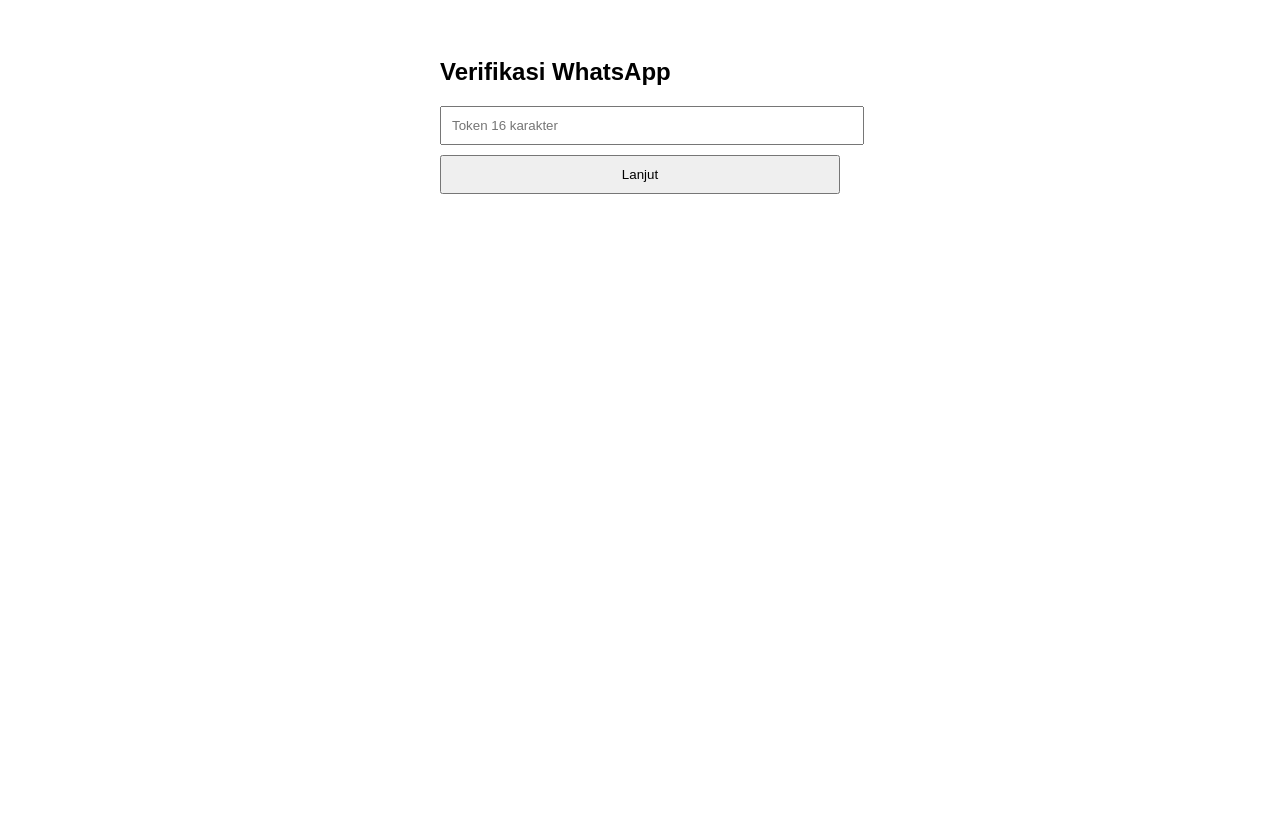
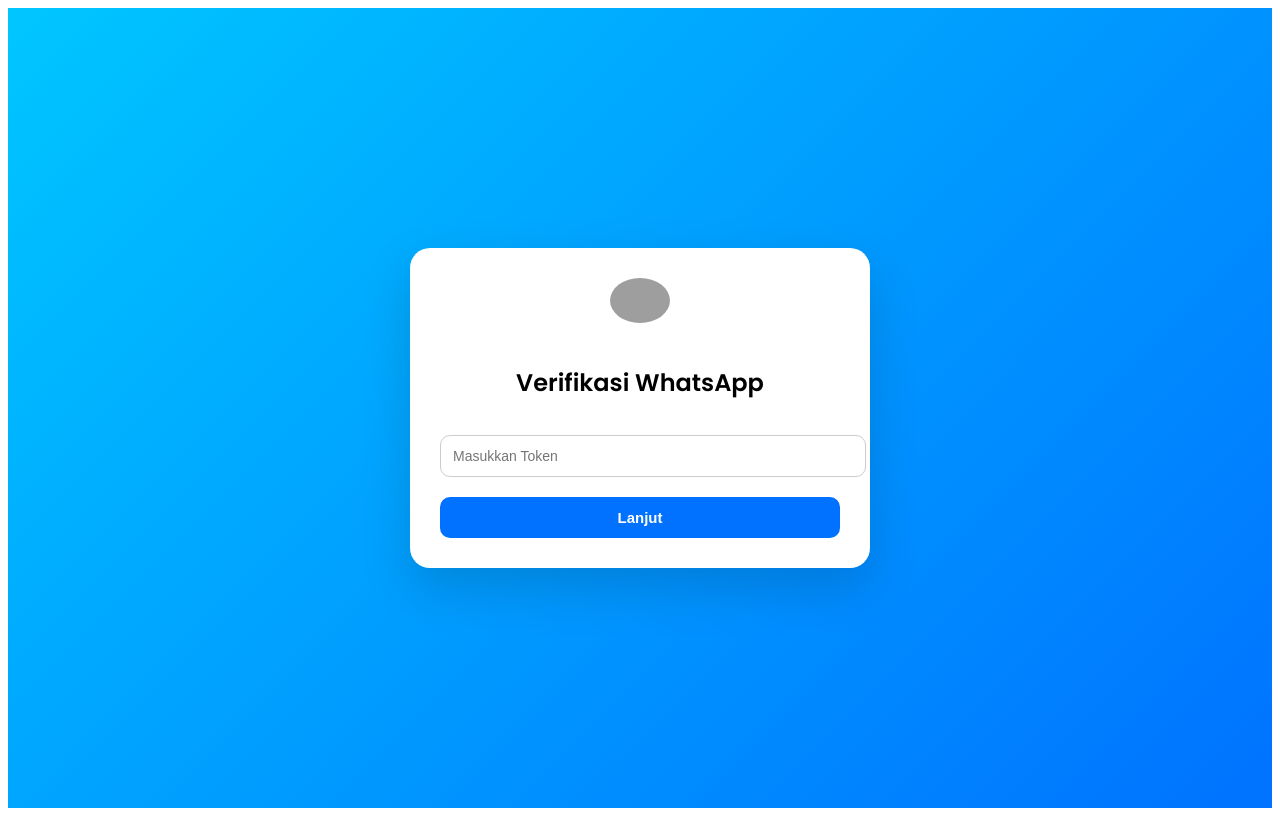
Before and after one commit to LeeXiaoJunlx/databaseuser, a Next.js app: page / in a window 1280 px wide. Built offline with nearby package versions, Linux system fonts and the light colour scheme; grey boxes are pictures that could not be loaded.

Commit message:
Update index.js

```diff
--- a/pages/index.js
+++ b/pages/index.js
@@ -5,11 +5,14 @@ export default function Home() {
   const [token, setToken] = useState("")
   const [number, setNumber] = useState("")
   const [msg, setMsg] = useState("")
+  const [loading, setLoading] = useState(false)
 
   const submit = async () => {
     if (!token || !number) return setMsg("Isi token dan nomor!")
+    setLoading(true)
+    setMsg("Memverifikasi...")
 
-    setMsg("Memverifikasi...")
+    try {
       const res = await fetch("/api/verifikasi", {
         method: "POST",
         headers: { "Content-Type": "application/json" },
@@ -18,22 +21,120 @@ export default function Home() {
       const data = await res.json()
       setMsg(data.message)
       if (data.success) setStep("done")
+    } catch (err) {
+      setMsg("Gagal terhubung ke server")
+    } finally {
+      setLoading(false)
+    }
   }
 
   return (
-    <div style={{ padding: 30, maxWidth: 400, margin: "auto", fontFamily: "sans-serif" }}>
-      <h2>Verifikasi WhatsApp</h2>
-      <input placeholder="Token 16 karakter" value={token} onChange={e => setToken(e.target.value)} style={{ display: "block", width: "100%", padding: 10, marginBottom: 10 }} />
-      {step !== "token" || (
-        <button onClick={() => setStep("number")} style={{ padding: 10, width: "100%" }}>Lanjut</button>
+    <div style={{
+      minHeight: "100vh",
+      display: "flex",
+      justifyContent: "center",
+      alignItems: "center",
+      background: "linear-gradient(135deg, #00c6ff, #0072ff)",
+      fontFamily: "'Poppins', sans-serif"
+    }}>
+      <style>{`
+        @import url('https://fonts.googleapis.com/css2?family=Poppins:wght@400;600&display=swap');
+        .card {
+          background: #fff;
+          padding: 30px;
+          border-radius: 20px;
+          box-shadow: 0 20px 50px rgba(0,0,0,0.15);
+          width: 100%;
+          max-width: 400px;
+          text-align: center;
+          animation: fadeIn 0.5s ease;
+        }
+        input {
+          width: 100%;
+          padding: 12px;
+          margin-top: 15px;
+          border-radius: 10px;
+          border: 1px solid #ccc;
+          font-size: 14px;
+        }
+        button {
+          width: 100%;
+          margin-top: 20px;
+          padding: 12px;
+          border: none;
+          border-radius: 10px;
+          background: #0072ff;
+          color: white;
+          font-weight: 600;
+          font-size: 15px;
+          cursor: pointer;
+          transition: 0.3s ease;
+        }
+        button:hover {
+          background: #005fd1;
+        }
+        .loader {
+          margin: 20px auto;
+          display: flex;
+          justify-content: center;
+          gap: 6px;
+        }
+        .dot {
+          width: 10px;
+          height: 10px;
+          background: #0072ff;
+          border-radius: 50%;
+          animation: bounce 0.6s infinite alternate;
+        }
+        .dot:nth-child(2) {
+          animation-delay: 0.2s;
+        }
+        .dot:nth-child(3) {
+          animation-delay: 0.4s;
+        }
+        @keyframes bounce {
+          to {
+            opacity: 0.3;
+            transform: translateY(-10px);
+          }
+        }
+        @keyframes fadeIn {
+          from {opacity: 0; transform: translateY(20px);}
+          to {opacity: 1; transform: translateY(0);}
+        }
+      `}</style>
+      <div className="card">
+        <img src="https://ui-avatars.com/api/?name=Token&background=0072ff&color=fff" width="60" style={{ borderRadius: "50%", marginBottom: 15 }} />
+        <h2 style={{ marginBottom: 20 }}>Verifikasi WhatsApp</h2>
+
+        {step === "token" && (
+          <>
+            <input placeholder="Masukkan Token" value={token} onChange={e => setToken(e.target.value)} />
+            <button onClick={() => {
+              if (!token) return setMsg("Isi token dulu!");
+              setStep("number");
+              setMsg("");
+            }}>Lanjut</button>
+          </>
         )}
+
         {step === "number" && (
           <>
-          <input placeholder="Nomor 628xxx" value={number} onChange={e => setNumber(e.target.value)} style={{ display: "block", width: "100%", padding: 10, marginTop: 10 }} />
-          <button onClick={submit} style={{ padding: 10, width: "100%", marginTop: 10 }}>Verifikasi</button>
+            <input placeholder="Nomor WhatsApp (62xxxx)" value={number} onChange={e => setNumber(e.target.value)} />
+            <button onClick={submit}>Verifikasi Sekarang</button>
           </>
         )}
-      <p>{msg}</p>
+
+        {loading && (
+          <div className="loader">
+            <div className="dot" />
+            <div className="dot" />
+            <div className="dot" />
+          </div>
+        )}
+
+        {msg && <p style={{ marginTop: 15, fontSize: 14, color: "#555" }}>{msg}</p>}
+      </div>
     </div>
   )
 }
```
Lines whose indentation alone changed are shown as unchanged.
